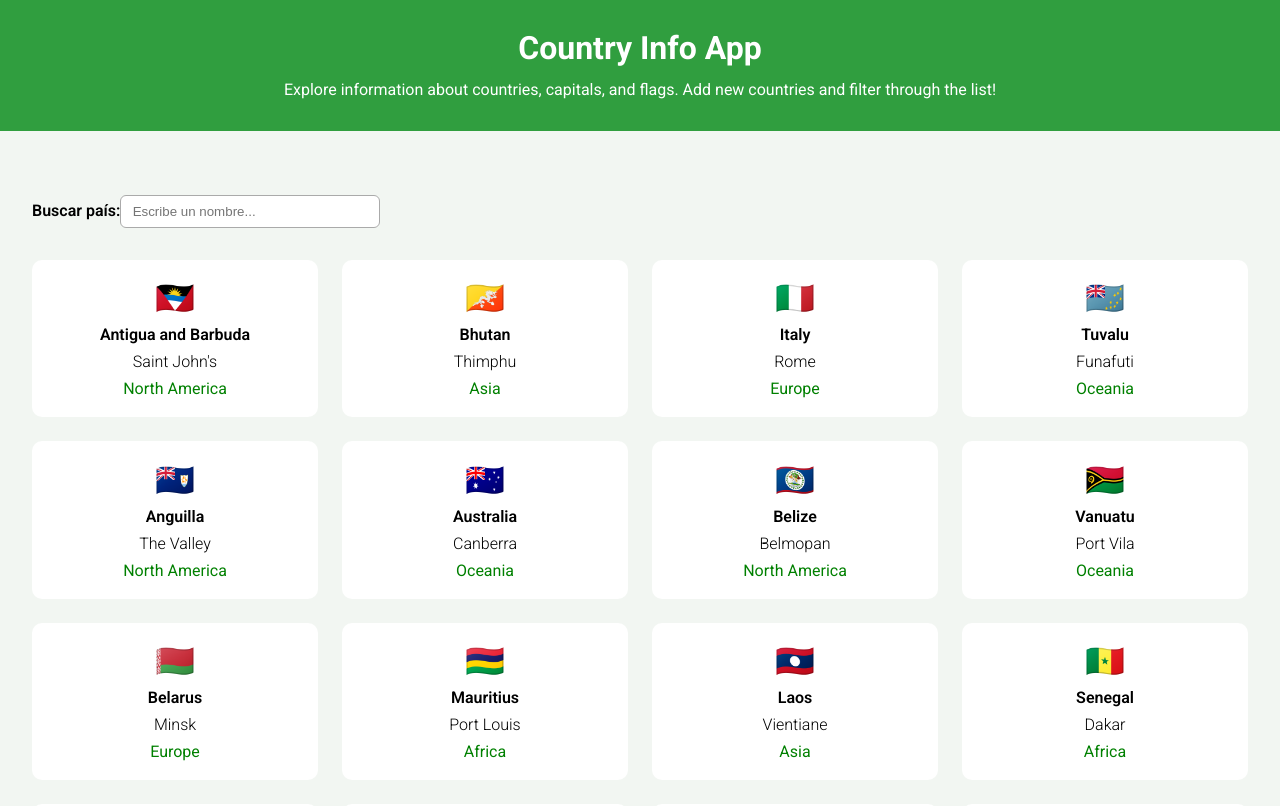
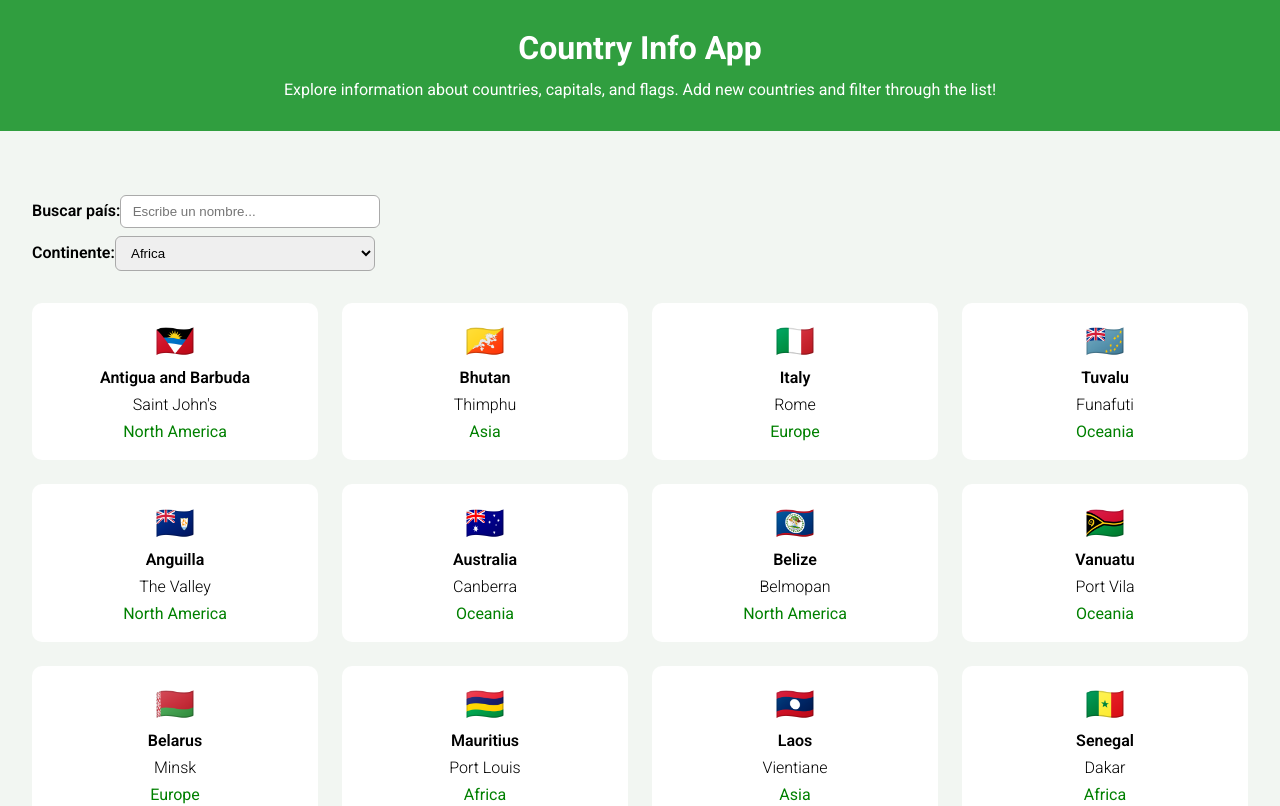
Before and after one commit to s-minaya/Listado-de-paises, a React (Vite) app: page / in a window 1280 px wide. Shown: the top 806 px of the page. Built offline with nearby package versions, Linux system fonts and the light colour scheme; a web font is replaced by a local one.

Commit message:
Failed to create continent select

```diff
--- a/src/components/App.jsx
+++ b/src/components/App.jsx
@@ -9,6 +9,7 @@ function App() {
 
   const [country, setCountry] = useState(countries);
   const [filterText, setFilterText] = useState("");
+  const [filterContinent, setFilterContinent] = useState("")
 
   return (
     <div>
@@ -17,9 +18,9 @@ function App() {
       </header>
        <main className="main">
 
-        <Filters filterText = {filterText} setFilterText = {setFilterText}/>
+        <Filters filterText = {filterText} setFilterText = {setFilterText} filterContinent = {filterContinent} setFilterContinent={setFilterContinent}/>
 
-        <CountryList country = {country} filterText = {filterText}/>
+        <CountryList country = {country} filterText = {filterText} filterContinent={filterContinent}/>
 
         </main>
 
--- a/src/components/CountryList.jsx
+++ b/src/components/CountryList.jsx
@@ -1,13 +1,15 @@
 import CountryItem from "./CountryItem";
 
-function CountryList({country, filterText}) {
+function CountryList({country, filterText, filterContinent}) {
     const filteredList = country.filter(eachCountry => eachCountry.name.toLowerCase().includes(filterText.toLowerCase()) ||
     eachCountry.capital.toLowerCase().includes(filterText.toLowerCase()) || eachCountry.continent.toLowerCase().includes(filterText.toLowerCase()));
+
+    const filteredContinent = country.filter(eachCountry => eachCountry.continent.toLowerCase().includes(filterContinent.toLowerCase()))
 
   return (
 
     <ul className="country-list">
-        {filteredList.map ((eachCountry) => (
+        {filteredList.map && filteredContinent.map ((eachCountry) => (
             <CountryItem
             key={eachCountry.id}
             name={eachCountry.name}
--- a/src/components/Filters.jsx
+++ b/src/components/Filters.jsx
@@ -1,10 +1,16 @@
 
 
-function Filters({filterText, setFilterText}) {
+function Filters({filterText, setFilterText, filterContinent,setFilterContinent}) {
 
 
     const handleInputFilter= (ev) => {
         setFilterText(ev.target.value)
+    }
+
+    const handleContinentSelect = (ev) => {
+        setFilterContinent(ev.target.value)
+        console.log(ev.target.value);
+
     }
 
 
@@ -20,6 +26,24 @@ function Filters({filterText, setFilterText}) {
           placeholder="Escribe un nombre..."
         />
       </label>
+
+        <label className="filters__label">
+        Continente:
+        <select
+          className="filters__input"
+          value={filterContinent}
+          onChange={handleContinentSelect}
+        >
+          <option value="All" disabled>All</option>
+          <option value="Africa">Africa</option>
+          <option value="North America">North America</option>
+          <option value="South America">South America</option>
+          <option value="Europe">Europe</option>
+          <option value="Asia">Asia</option>
+          <option value="Oceania">Oceania</option>
+        </select>
+      </label>
+
     </section>
   );
 }
```
